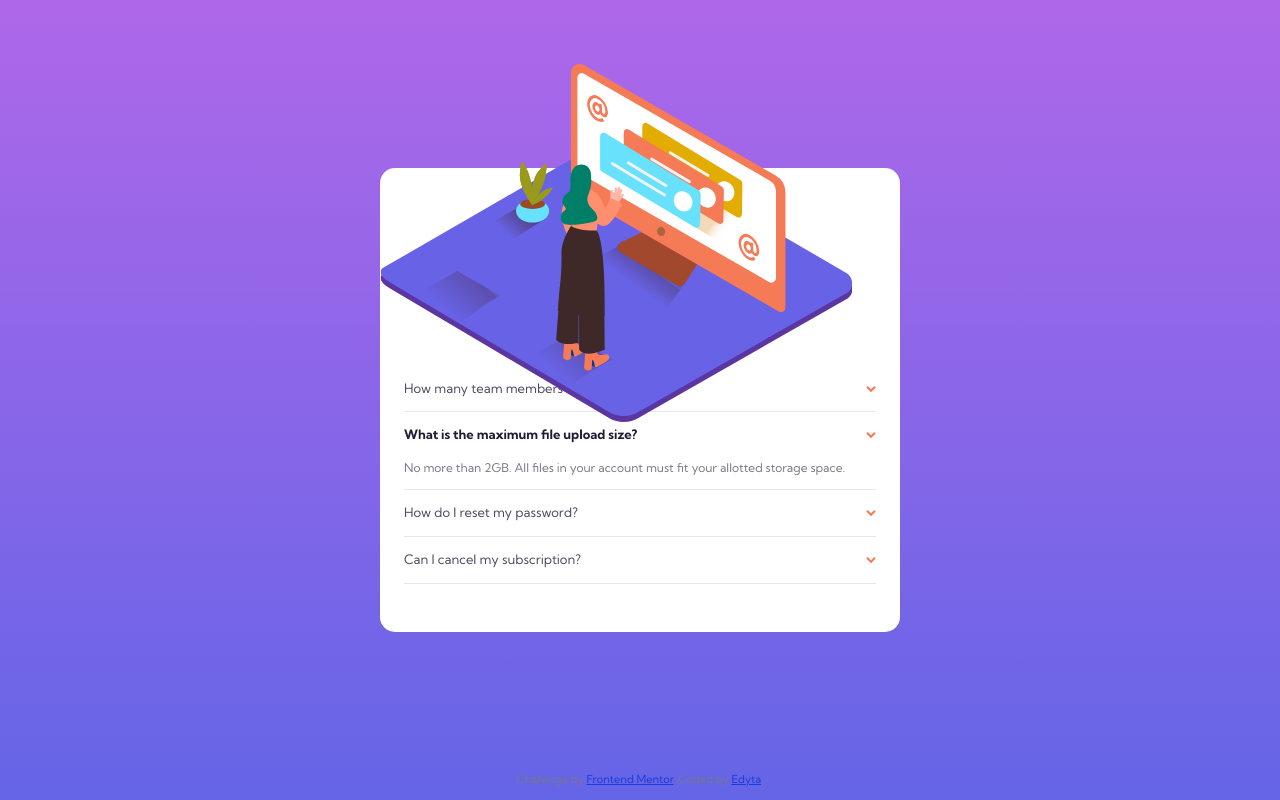
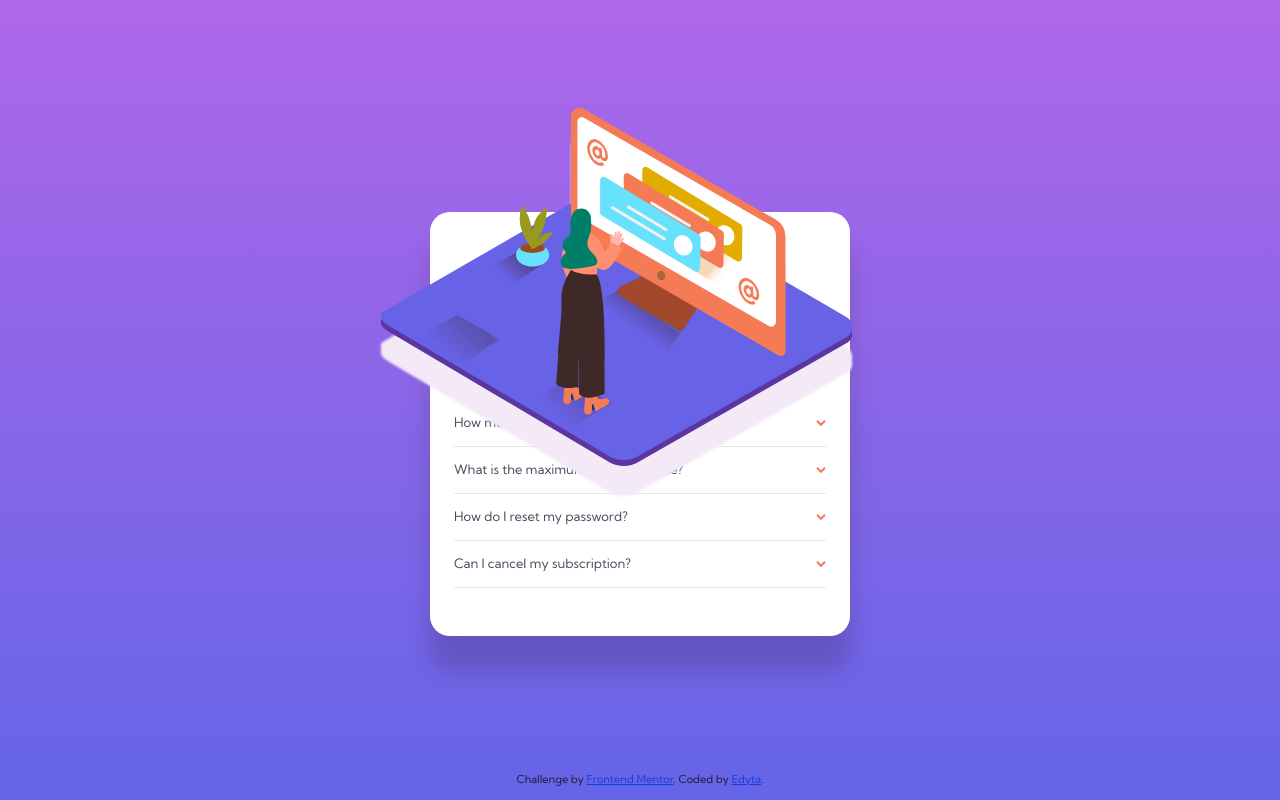
Before and after one commit to Infinit-dot/frontendmentor05, a plain HTML site: page index.html in a window 1280 px wide. Drawn offline with Linux system fonts and the light colour scheme.

Commit message:
added javascript

```diff
--- a/index.html
+++ b/index.html
@@ -29,33 +29,33 @@
        </picture>
         <h1 class="accordion__title">FAQ</h1>
         <div class="accordion__item">
-          <h2 class="accordion__item__subtitle">
+          <h2 class="accordion__subtitle">
             How many team members can I invite?
           </h2>
-          <p class="accordion__item__text hidden">
+          <p class="accordion__text">
             You can invite up to 2 additional users on the Free plan. There is
             no limit on team members for the Premium plan.
           </p>
         </div>
-        <div class="accordion__item">
-          <h2 class="accordion__item__subtitle active">
+        <div class="accordion__item active">
+          <h2 class="accordion__subtitle">
             What is the maximum file upload size?
           </h2>
-          <p class="accordion__item__text">
+          <p class="accordion__text">
             No more than 2GB. All files in your account must fit your allotted
             storage space.
           </p>
         </div>
         <div class="accordion__item">
-          <h2 class="accordion__item__subtitle">How do I reset my password?</h2>
-          <p class="accordion__item__text hidden">
+          <h2 class="accordion__subtitle">How do I reset my password?</h2>
+          <p class="accordion__text">
             Click “Forgot password” from the login page or “Change password”
             from your profile page. A reset link will be emailed to you.
           </p>
         </div>
         <div class="accordion__item">
-          <h2 class="accordion__item__subtitle">Can I cancel my subscription?</h2>
-          <p class="accordion__item__text hidden">
+          <h2 class="accordion__subtitle">Can I cancel my subscription?</h2>
+          <p class="accordion__text">
             Yes! Send us a message and we’ll process
             your request no questions asked. Do you provide additional support? Chat
             and email support is available 24/7. Phone lines are open during normal
--- a/script.js
+++ b/script.js
@@ -1,4 +1,27 @@
-const question = document.querySelectorAll('.accordion__item__subtitle')
-const arrow = document.querySelectorAll('.arrow')
 
-console.log(arrow)
+//get reference to all headers-questions
+const questions = document.querySelectorAll('.accordion__subtitle')
+
+//cycle through all headers and add eventListener
+
+questions.forEach(question => {
+    question.addEventListener('click',() => {
+    if (question.classList.contains('active')) {
+        question.nextElementSibling.style.maxHeight = '0';
+        question.nextElementSibling.style.marginBottom = '0';
+    } else {
+        questions.forEach(item => {
+            item.nextElementSibling.style.maxHeight = '0';
+            item.nextElementSibling.style.marginBottom = '0';
+            item.classList.remove('active')
+        })
+    }
+        //get reference to max-height of answer element
+    const height = question.nextElementSibling.scrollHeight;
+    question.classList.toggle('active')
+    if (question.classList.contains('active')) {
+        question.nextElementSibling.style.maxHeight = `${height}px`;
+        question.nextElementSibling.style.marginBottom = '1.4em';
+    }
+    })
+})
--- a/style.css
+++ b/style.css
@@ -1,5 +1,5 @@
 :root {
-  --text-color-blue-100:  hsl(240, 6%, 50%);
+  --text-color-blue-100: hsl(240, 6%, 50%);
   --text-color-blue-200: hsl(237, 12%, 33%);
   --text-color-blue-300: hsl(238, 29%, 16%);
   --accent-color-red: hsl(14, 88%, 65%);
@@ -40,7 +40,7 @@ body {
   align-items: center;
 }
 h1 {
-  margin: 3.2em 0 1em 0;
+  margin: 3.2em 0 0.7em 0;
   text-align: center;
   font-size: 3.2rem;
   font-weight: 700;
@@ -54,11 +54,13 @@ h2 {
 }
 .container {
   position: relative;
-  max-width: 520px;
+  max-width: 420px;
   width: 85%;
   height: max-content;
   background-color: var(--neutral-color-white);
-  border-radius: 15px;
+  border-radius: 20px;
+  margin-top: 4em;
+  box-shadow: 0 35px 25px hsla(271, 40%, 15%, 0.205);
 }
 .accordion {
   padding: 2em 2em 3em 2em;
@@ -68,41 +70,51 @@ h2 {
   top: -105px;
   left: 50%;
   transform: translateX(-55%);
+  filter: drop-shadow(0px 30px 1px hsl(286, 45%, 94%));
 }
 
 .accordion__item {
   border-bottom: 1px solid var(--dividers-color);
   margin-bottom: 1em;
 }
-.accordion__item__text {
-  padding-bottom: 1em;
+
+.accordion__subtitle {
+  margin-bottom: 0.5em;
 }
-.accordion__item__subtitle{
-  margin-bottom: 0.5em ;
-}
-.accordion__item__subtitle::after{
-  content: url('images/icon-arrow-down.svg');
+.accordion__subtitle::after {
+  content: url("images/icon-arrow-down.svg");
   color: var(--accent-color-red);
   float: right;
+  transition: 1s cubic-bezier(0.175, 0.885, 0.32, 1.275) all;
 }
-.accordion__item__subtitle:hover{
+.active.accordion__subtitle::after {
+  content: url("images/icon-arrow-down.svg");
+  color: var(--accent-color-red);
+  transform: rotate(180deg);
+  float: right;
+}
+.accordion__subtitle:hover {
   color: var(--accent-color-red);
   cursor: pointer;
 }
-.active{
+.active.accordion__subtitle {
   font-weight: 700;
   color: var(--text-color-blue-300);
 }
- .hidden {
-   display: none;
+.accordion__text {
+  max-height: 0;
+  overflow: hidden;
+  transition: 500ms ease max-height;
+  margin-bottom: 0;
+  padding-right: 1.4em;
 }
-.attribution {
-  width: max-content;
+footer {
+  width: 100%;
   position: fixed;
   font-size: 1.1rem;
-  left: 50%;
-  transform: translate(-50%, 0);
+  text-align: center;
   bottom: 1em;
+  color: var(--text-color-blue-300);
 }
 .attribution a {
   color: var(--brightBlue);
```
Lines whose indentation alone changed are shown as unchanged.
